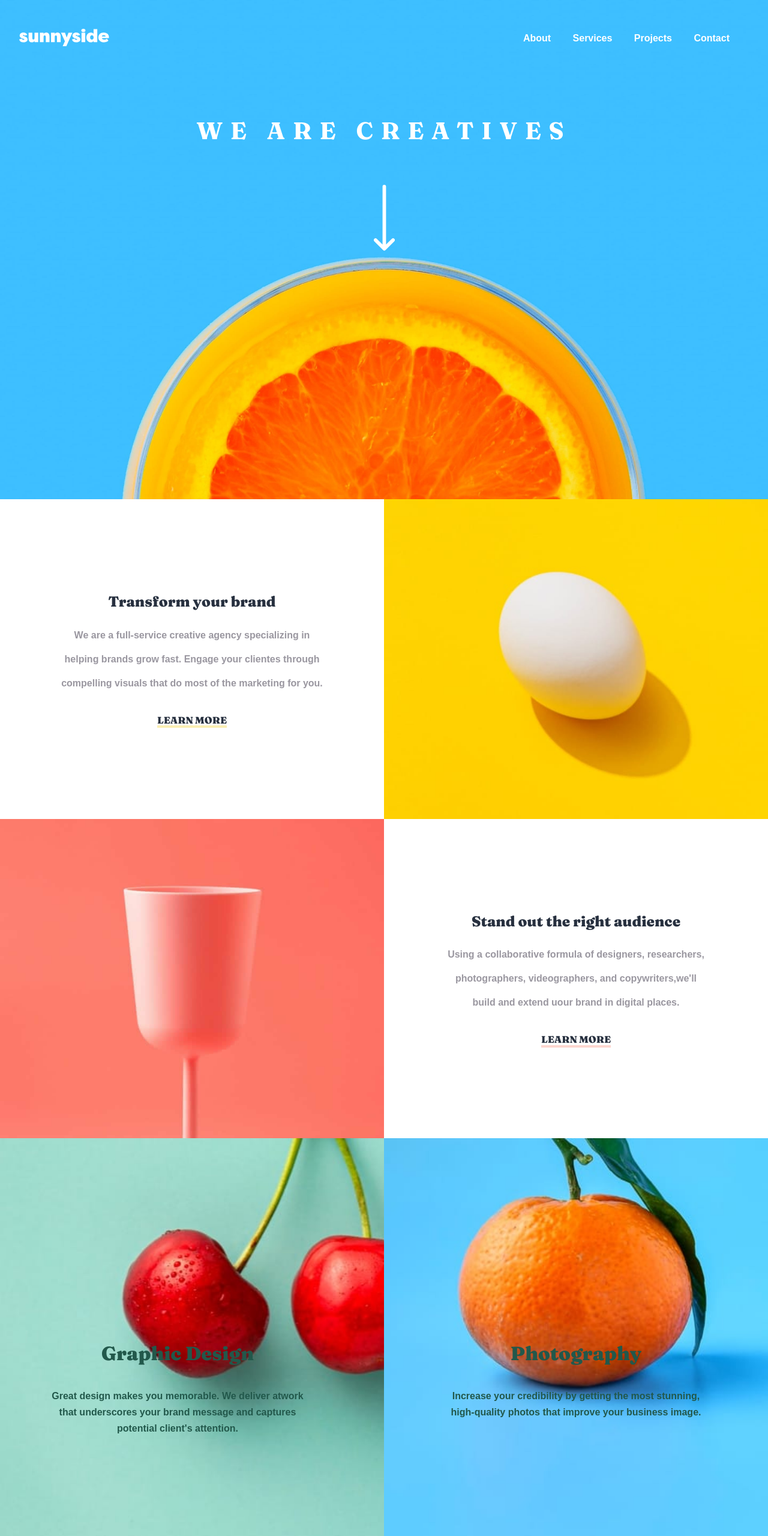
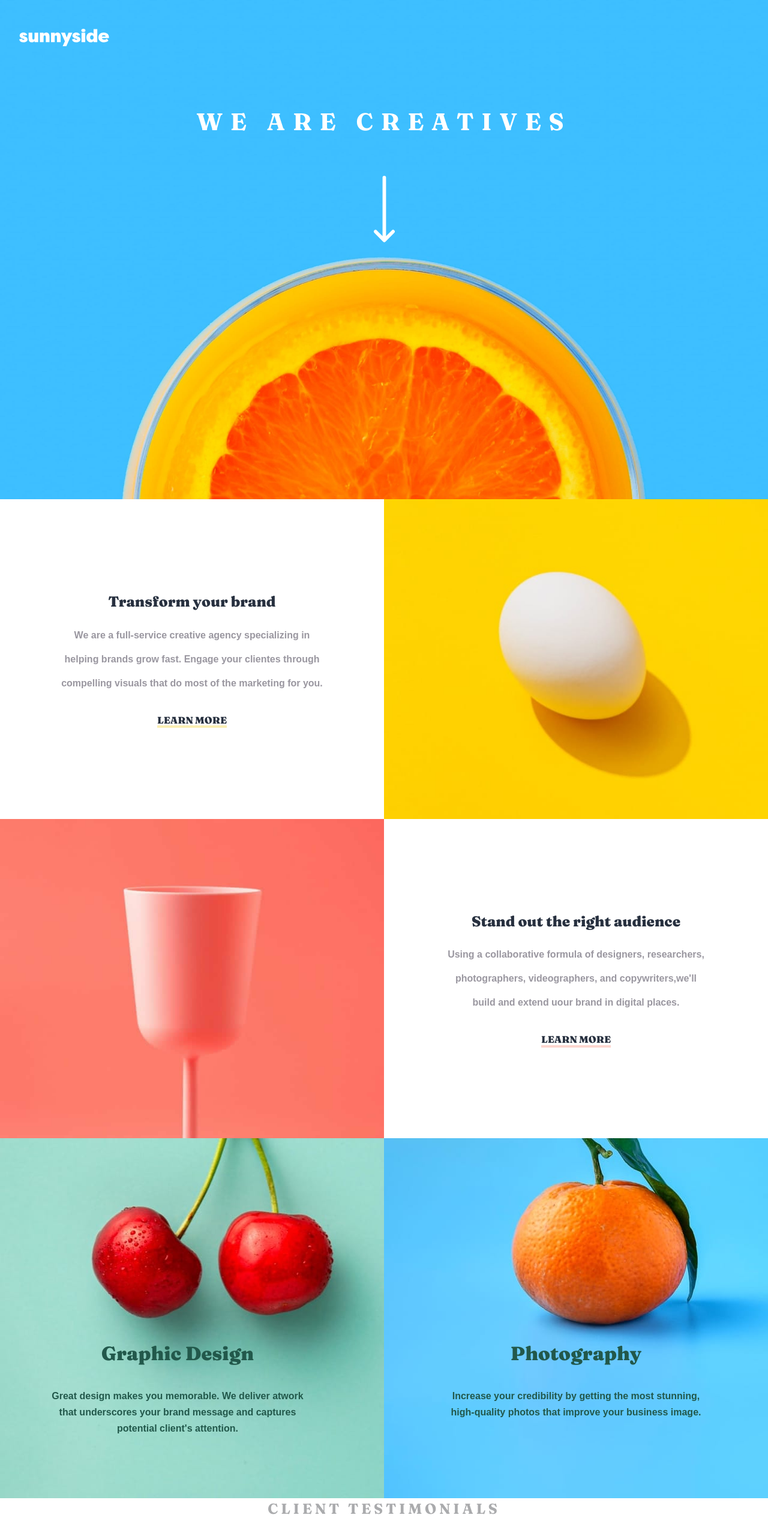
Before and after one commit to jessicadrodrigues/Sunnyside, a plain HTML site: page index.html in a window 1280 px wide. Shown: the top 2560 px of the page at 60% size. Drawn offline with Linux system fonts and the light colour scheme; a web font is replaced by a local one.

Commit message:
ajustes finais

```diff
--- a/index.html
+++ b/index.html
@@ -24,25 +24,7 @@
         <div class="logo">
           <img src="images/logo.svg" alt="Logo Sunnyside">
         </div>
-        <div class="menu">
 
-          <ul>
-            <li>
-              About
-            </li>
-            <li>
-              Services
-            </li>
-            <li>
-              Projects
-            </li>
-
-            <li>
-              Contact
-            </li>
-          </ul>
-
-        </div>
 
       </div>
       <div class="title">
--- a/sass/scss/styles.scss
+++ b/sass/scss/styles.scss
@@ -867,12 +867,14 @@ body{
             max-width: 1366px;
             display: flex;
             width: 100vw;
+            height: 66vh;
             .bloco3{
                 width: 50%;
                 height: 100vh;
                 background-image: url("../../images/desktop/image-graphic-design.jpg");
 
-                background-size: cover;
+                background-size: auto;
+                background-repeat: no-repeat;
 
                 img{
                     display: none;
@@ -909,8 +911,9 @@ body{
                 height: 100vh;
                 width: 50%;
                 background-image: url("../../images/desktop/image-photography.jpg");
-                background-size: cover;
-                background-position: center;
+                background-size: auto;
+                background-repeat: no-repeat;
+
 
                 img{
                     display: none;
@@ -949,6 +952,7 @@ body{
         max-width: 1366px;
         width: 100vw;
         padding-top: 3.5rem;
+        padding-bottom: 3.5rem;
         p{
             padding: 0 1rem;
         }
@@ -1019,12 +1023,12 @@ body{
         flex-direction: column;
         align-items: center;
         justify-content: center;
-        height: 55vh;
+        padding-bottom: 2rem;
         width: 100vw;
         margin:0;
         padding:0;
         h2{
-            font-size: 2rem;
+            font-size: 1.5rem;
             color:#276e60;
             font-weight: 900;
             font-family: 'Barlow', sans-serif;
@@ -1037,11 +1041,12 @@ body{
             width: 100vw;
             display: flex;
             justify-content: center;
-            padding:2rem 0;
+
 
             ul{
                 padding:0;
                 list-style: none;
+                height: 5vh;
                 li{
                     font-family: 'Barlow', sans-serif;
                     color:#4c9081;
@@ -1049,6 +1054,7 @@ body{
                     padding:2rem;
                     display: inline;
                     font-size: 1rem;
+
                 }
         }
 
@@ -1063,7 +1069,7 @@ body{
             img{
                 text-align: center;
                 width: 25px;
-                padding:2rem 2rem 0 2rem;
+                padding:1rem 2rem 1rem 2rem;
             }
         }
     }
```
Also changed, not shown: sass/css/styles.css.
